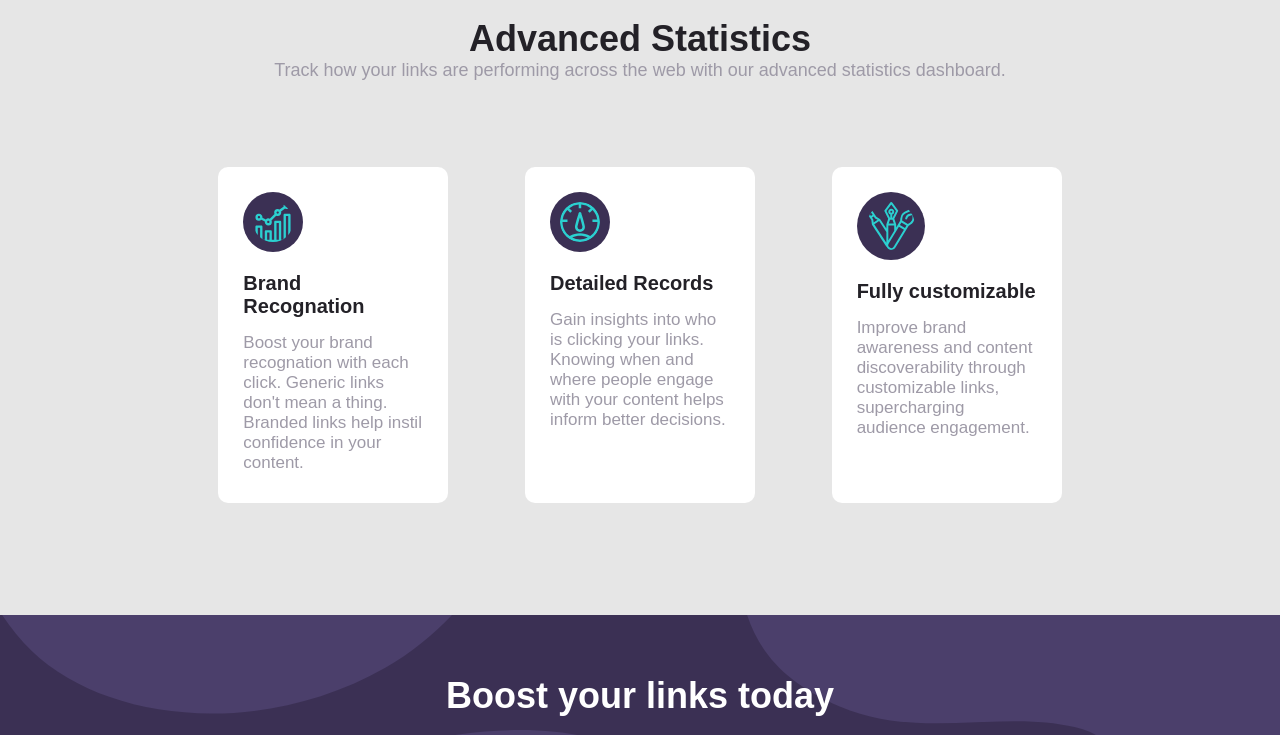
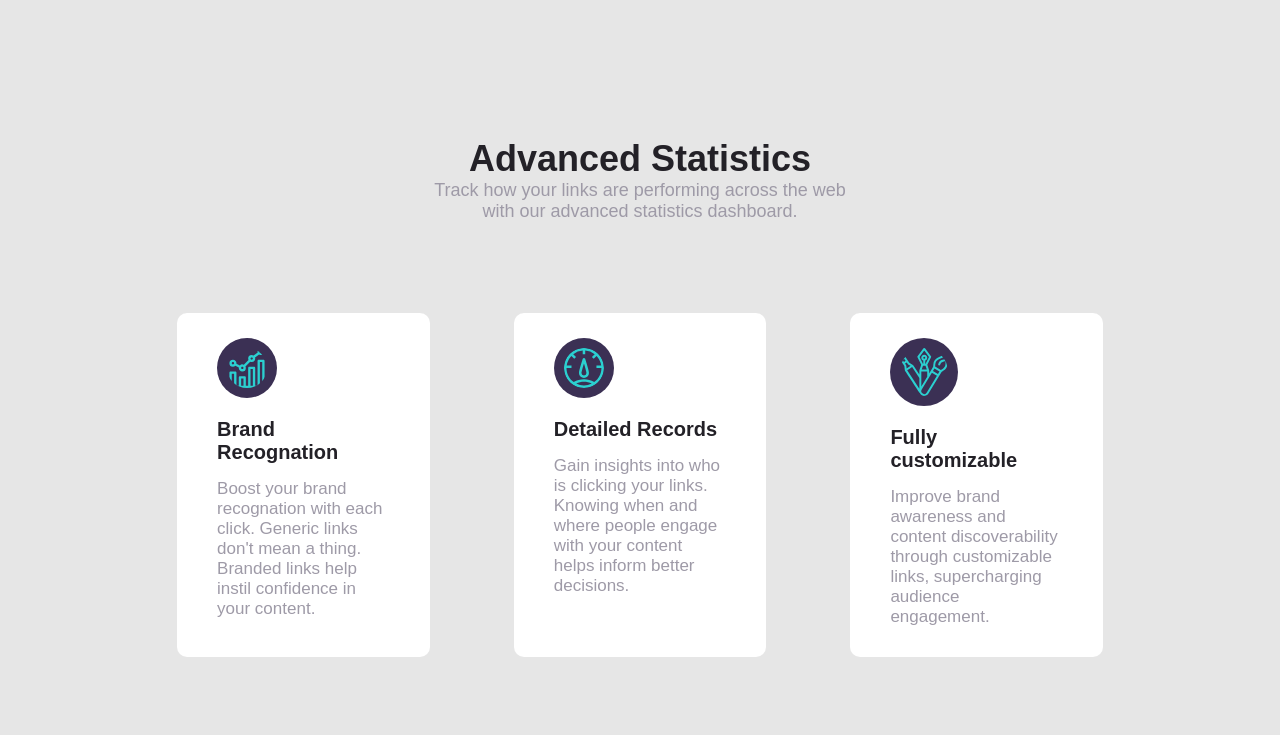
Before and after one commit to GabriellyKP/ProjetoShortenLink, a React (Create React App) app: page / in a window 1280 px wide. Shown: the part 803-1538 px from the top of the page. Built offline with nearby package versions, Linux system fonts and the light colour scheme.

Commit message:
Ajustado paragrafo do conteúdo

```diff
--- a/src/pages/Home.js
+++ b/src/pages/Home.js
@@ -139,8 +139,10 @@ const handleValidation =() => {
                     Track how your links are performing across the web
                     with our advanced statistics dashboard.
                 </p>
+            </div>
 
                 <div className="cards">
+
                 <div>
                 <img src={Brand} alt="Image Brand Recognation" />
                 <h1>
@@ -176,7 +178,7 @@ const handleValidation =() => {
               </div>
               </div>
 
-            </div>
+
             </div>
 
             <div className="background-boost">
--- a/src/styles/style.scss
+++ b/src/styles/style.scss
@@ -148,19 +148,24 @@ a{
     display: flex;
     flex-direction: column;
     align-items: center;
+    margin-top: 140px;
 
+    p{
+    width: 35%;
+    text-align: center;
+    }
 }
 
 .cards{
     display: flex;
     flex-direction: row;
     justify-content: space-around;
-    margin: 40px 180px 20px 180px;
+    margin: 40px 135px 20px 135px;
 
     div{
         margin: 5% 0 10% 0;
         background-color: #fff;
-        padding: 25px 25px 30px 25px;
+        padding: 25px 40px 30px 40px;
         width: 25%;
         border-radius: 10px;
     }
@@ -204,6 +209,12 @@ a{
         color: #fff;
         margin-bottom: 20px;
     }
+
+    button{
+        width: 150px;
+        height: 45px;
+        border-radius: 30px;
+    }
 }
 
 .footer {
```
